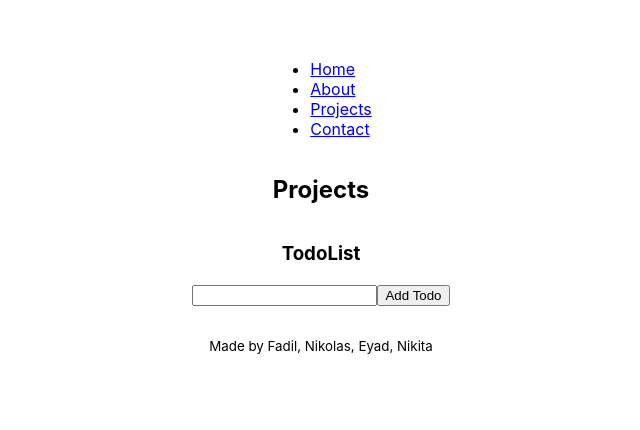
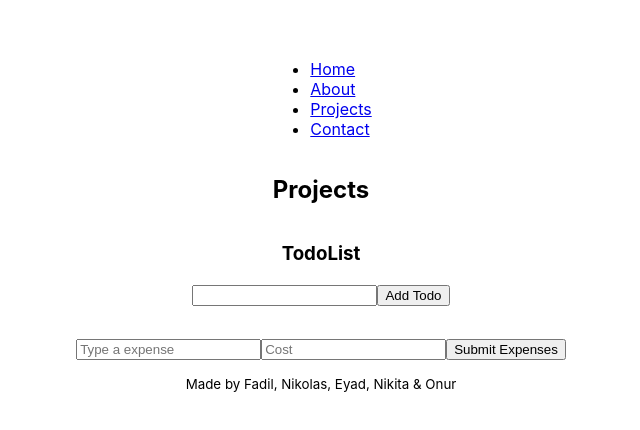
Before and after one commit to FaaDiiL/react-platform, a React (Create React App) app: page /projects in a window 1280 px wide. Shown: the top 430 px of the page, without its empty margins (319-959 px from the left). Built offline with nearby package versions, Linux system fonts and the light colour scheme.

Commit message:
Added expense tracker to Projects.js, created addExpens  + functionality  added, view Expenses added

```diff
--- a/src/App.js
+++ b/src/App.js
@@ -3,28 +3,26 @@ import styled from 'styled-components'
 import Footer from './Footer/Footer'
 import Header from './Header/Header'
 import Main from './Main/Main'
-import './App.css';
+import './App.css'
 
 const StyledApp = styled.div`
-display: flex;
-flex-direction: column;
-align-items:center;
-width: 50vw;
-margin: 0 auto;
+  display: flex;
+  flex-direction: column;
+  align-items: center;
+  width: 50vw;
+  margin: 0 auto;
 `
 
 function App() {
   return (
-
     <Router>
       <StyledApp>
-      <Header/>
-      <Main />
-      <Footer text='Made by Fadil, Nikolas, Eyad, Nikita' />
+        <Header />
+        <Main />
+        <Footer text='Made by Fadil, Nikolas, Eyad, Nikita & Onur' />
       </StyledApp>
     </Router>
-
   )
 }
 
-export default App;
+export default App
--- /dev/null
+++ b/src/Main/Projects/ExpenseTracker/NewExpenses/NewExpenses.js
@@ -0,0 +1,15 @@
+import React from 'react'
+
+function NewExpenses({handleChange, handleSubmit}) {
+     return (
+          <div>
+               <form onSubmit={handleSubmit}>
+                   <input onChange={handleChange} name ='titleData' type="text" placeholder="Type a expense"  />
+                   <input  onChange={handleChange} name ='amountData' type="number" placeholder="Cost" />
+                   <button type="submit">Submit Expenses</button>
+               </form>
+          </div>
+     )
+}
+
+export default NewExpenses
--- /dev/null
+++ b/src/Main/Projects/ExpenseTracker/Table/Table.js
@@ -0,0 +1,13 @@
+import React from 'react'
+
+function Table({expenses}) {
+  return (
+
+    <ul>
+     {expenses.map((expense, index) => <li key={index}>{expense.title}{expense.amount}</li>)}
+    </ul>
+
+  )
+}
+
+export default Table
--- /dev/null
+++ b/src/Main/Projects/ExpenseTracker/index.js
@@ -0,0 +1,51 @@
+import React, { useEffect, useState } from 'react'
+
+import NewExpenses from './NewExpenses/NewExpenses'
+import Table from './Table/Table'
+
+function Index() {
+  const [expenses, setExpenses] = useState([])
+
+  const [expenseTitle, setExpenseTitle] = useState('Title')
+  const [expenseAmount, setExpenseAmount] = useState('Amount')
+
+  const handleChange = ((e) => {
+
+  switch(e.target.name){
+
+    case 'titleData':
+      setExpenseTitle(e.target.value)
+      break;
+
+      case 'amountData':
+        setExpenseAmount(e.target.value)
+        break;
+
+      default:
+      console.log('Some err')
+        break;
+  }
+  })
+
+  const handleSubmit = (e) => {
+    e.preventDefault()
+    setExpenses([...expenses, {title: expenseTitle, amount: expenseAmount}])
+  }
+
+
+  useEffect(() => {
+   console.log(expenses)
+  }, [expenses])
+
+
+  return (
+    <div>
+      <NewExpenses handleChange={handleChange} handleSubmit={handleSubmit} />
+      <Table expenses={expenses}/>
+
+    </div>
+  )
+}
+
+
+export default Index
--- a/src/Main/Projects/Projects.js
+++ b/src/Main/Projects/Projects.js
@@ -1,5 +1,6 @@
 import React from 'react'
 
+import ExpenseTracker from './ExpenseTracker'
 import TodoApp from './TodoApp/TodoApp'
 
 function Projects() {
@@ -7,6 +8,7 @@ function Projects() {
     <>
       <h2>Projects</h2>
       <TodoApp />
+      <ExpenseTracker />
     </>
   )
 }
```
Lines whose indentation alone changed are shown as unchanged.
